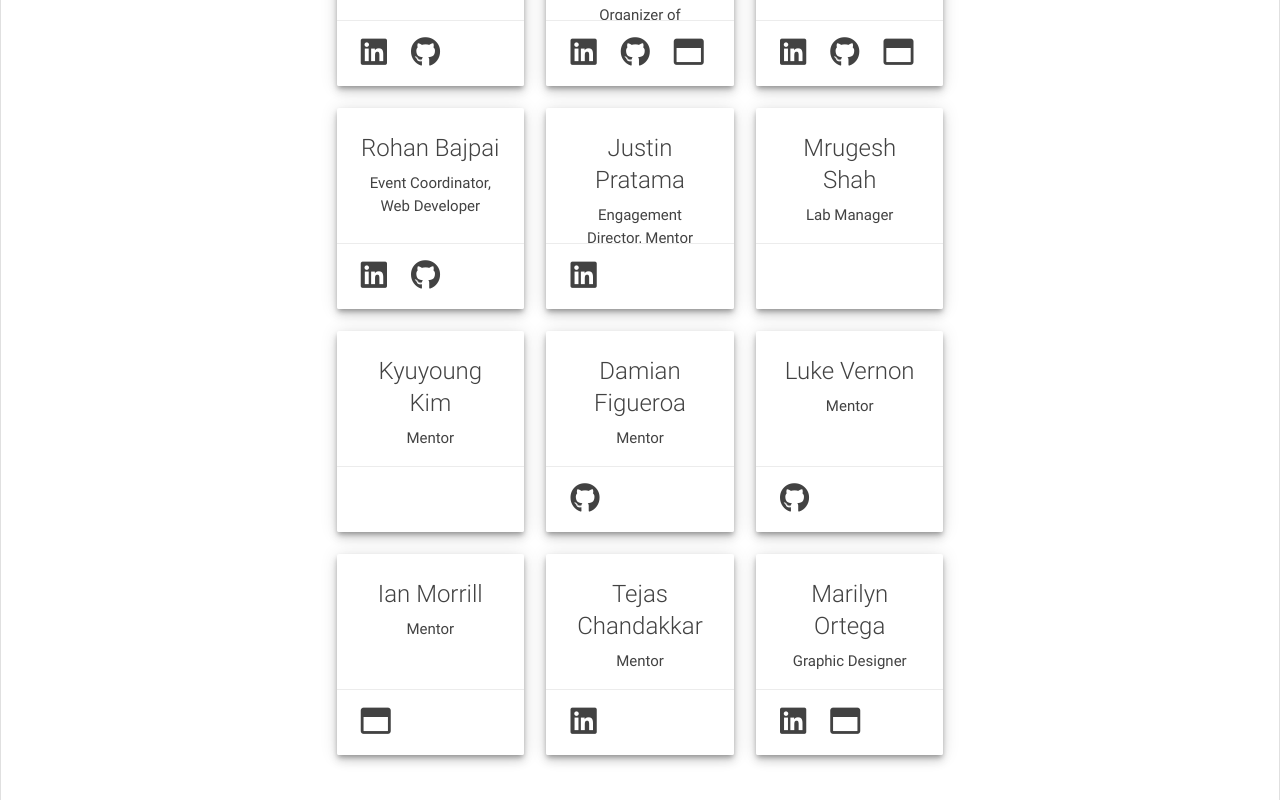
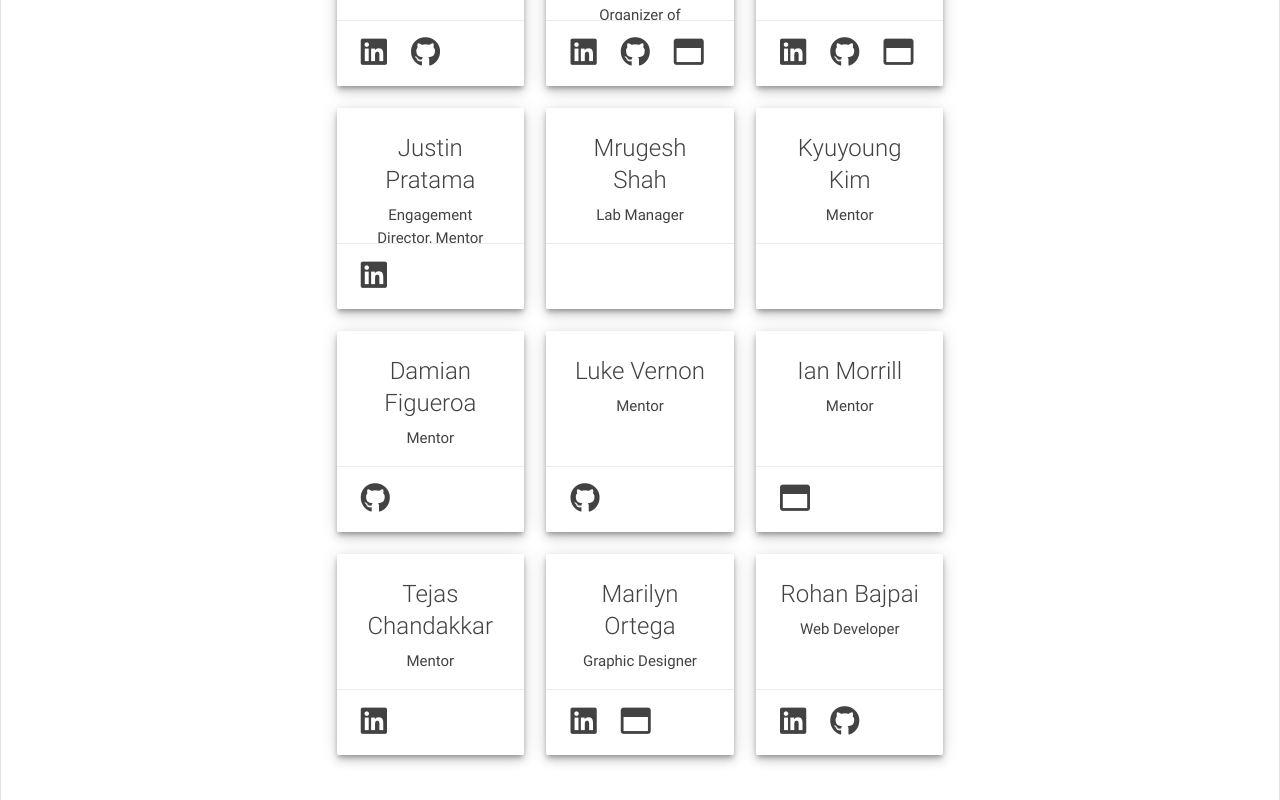
Before and after one commit to umdxrclub/xrc-prev-website, a React (Create React App) app: page / in a window 1280 px wide. Shown: the part 1620-2420 px from the top of the page. Built offline with nearby package versions, Linux system fonts and the light colour scheme.

Commit message:
Updated Leadership

```diff
--- a/src/XR_CONSTANTS.js
+++ b/src/XR_CONSTANTS.js
@@ -46,12 +46,6 @@ module.exports = Object.freeze({
 			'github' : 'https://github.com/andrewyuantw'
 		},
 		{
-			'name' : 'Rohan Bajpai',
-			'title' : 'Event Coordinator, Web Developer',
-			'linkedin' : 'https://www.linkedin.com/in/rohan-bajpai-20/',
-			'github' : 'https://github.com/rohannbajpai'
-		},
-		{
 			'name' : 'Justin Pratama',
 			'title' : 'Engagement Director, Mentor',
 			'linkedin' : 'https://www.linkedin.com/in/justin-pratama/'
@@ -89,6 +83,12 @@ module.exports = Object.freeze({
 			'title' : 'Graphic Designer',
 			'web' : 'https://mariortegajx.wixsite.com/marior',
 			'linkedin' : 'https://www.linkedin.com/in/marilyn-ortega-926b8420b/'
+		},
+		{
+			'name' : 'Rohan Bajpai',
+			'title' : 'Web Developer',
+			'linkedin' : 'https://www.linkedin.com/in/rohan-bajpai-20/',
+			'github' : 'https://github.com/rohannbajpai'
 		}
 	],
 
```
